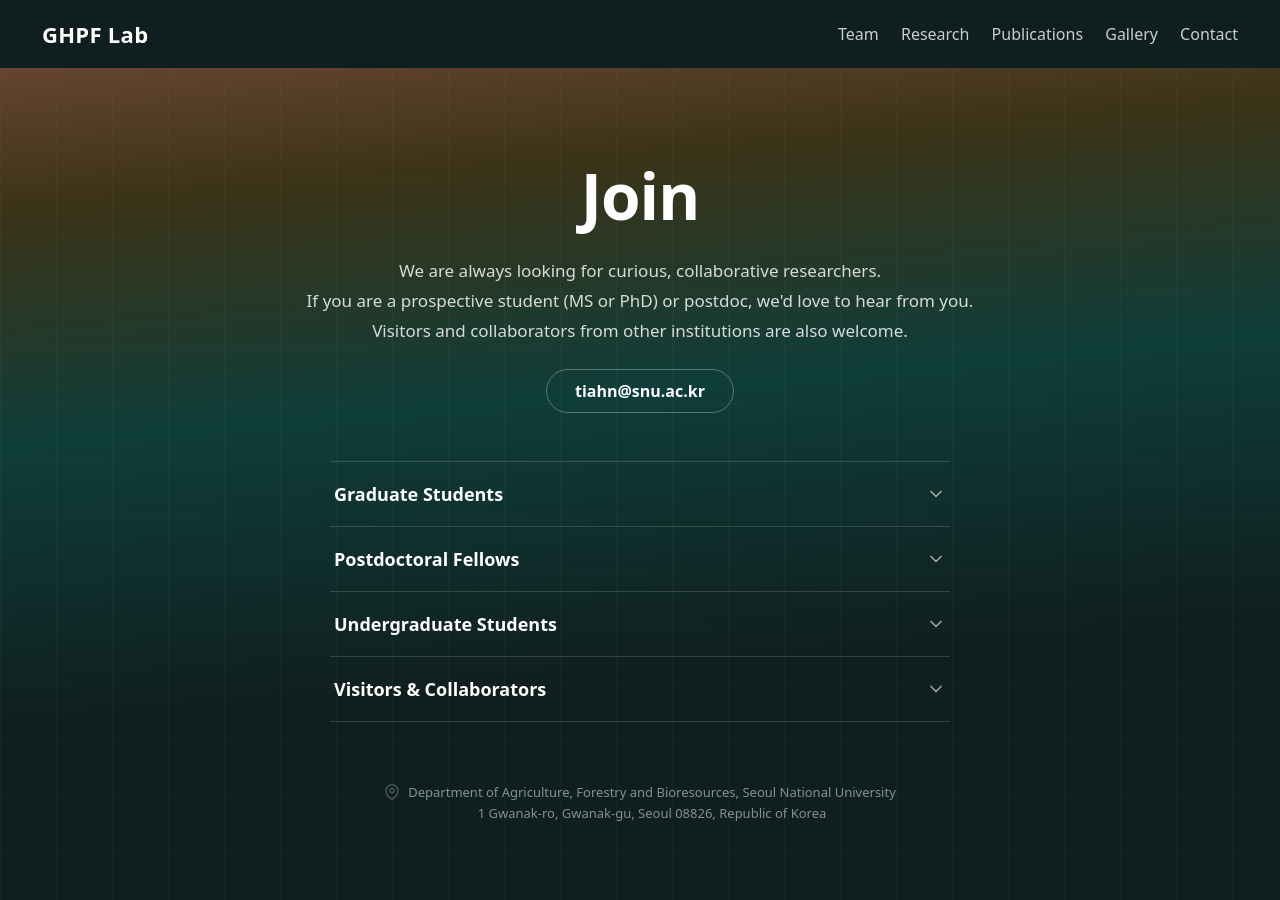
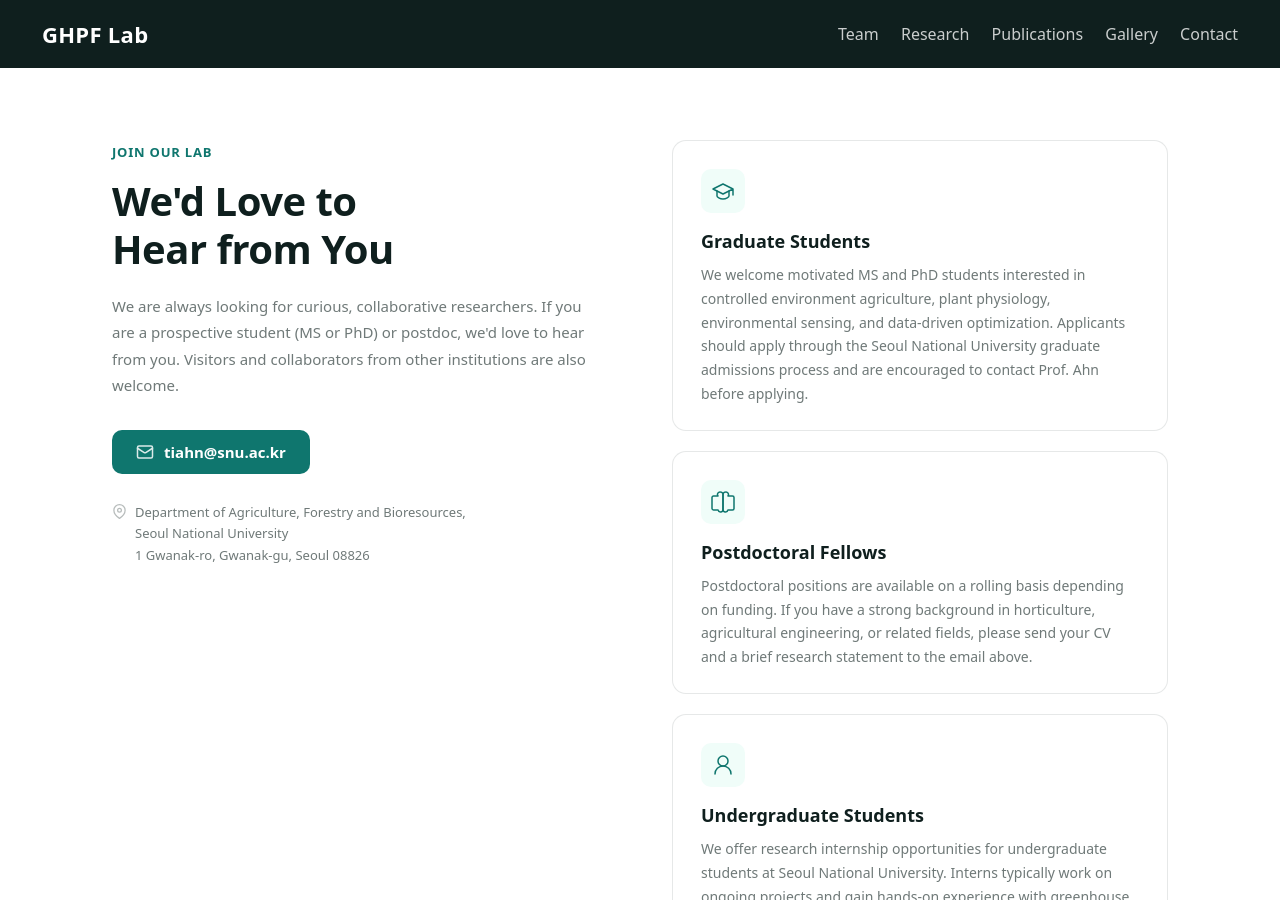
Before and after one commit to evergreendasol/Trial-2-lab-web, a Jekyll site: the page built from contact.md, in a window 1280 px wide and 900 px high. Built offline with Jekyll 4.4.1, drawn with Linux system fonts in a browser that asks for light colours; some of the changed text lies outside the part shown.

Commit message:
Redesign contact page: light 2-column layout with position cards
Replace dark gradient hero + accordion with a clean light-themed
two-column grid layout. Left column has sticky contact info,
right column shows position cards with icons and hover effects.

https://claude.ai/code/session_01TmRjvzfDazRavAh5211o6j

```diff
--- a/assets/css/site.css
+++ b/assets/css/site.css
@@ -960,158 +960,155 @@ a:hover{color:var(--accent)}
 /* =========================
    JOIN / CONTACT PAGE
    ========================= */
-.join-hero{
-  position:relative;
-  min-height:calc(100vh - 68px);
-  display:flex;
-  align-items:center;
-  justify-content:center;
-  background:
-    linear-gradient(175deg,
-      rgba(207,113,75,.45) 0%,
-      rgba(161,98,7,.30) 15%,
-      rgba(15,118,110,.35) 40%,
-      rgba(15,31,30,.92) 70%,
-      var(--dark) 100%),
-    var(--dark);
-  color:#fff;
-  overflow:hidden;
+.join-page{
+  background:var(--bg);
+  padding:72px 0 80px;
 }
 
-.join-hero__overlay{
-  position:absolute;
-  inset:0;
-  background-image:
-    linear-gradient(rgba(255,255,255,.025) 1px, transparent 1px),
-    linear-gradient(90deg, rgba(255,255,255,.025) 1px, transparent 1px);
-  background-size:56px 56px;
-  pointer-events:none;
+.join-page__grid{
+  display:grid;
+  grid-template-columns:1fr 1fr;
+  gap:64px;
+  align-items:start;
+  max-width:1100px;
 }
 
-.join-hero__inner{
-  position:relative;
-  z-index:1;
-  text-align:center;
-  padding:80px 22px 60px;
-  max-width:720px;
-  margin:0 auto;
+/* --- Left: Info column --- */
+.join-info{
+  position:sticky;
+  top:100px;
 }
 
-.join-hero__title{
-  font-size:64px;
-  font-weight:800;
-  letter-spacing:-1px;
-  margin:0 0 28px;
-  line-height:1;
+.join-info__label{
+  display:inline-block;
+  font-size:13px;
+  font-weight:700;
+  letter-spacing:.06em;
+  text-transform:uppercase;
+  color:var(--accent);
+  margin-bottom:16px;
 }
 
-.join-hero__intro{
-  font-size:17px;
-  line-height:1.75;
-  color:rgba(255,255,255,.82);
-  margin:0 0 24px;
+.join-info__title{
+  font-size:40px;
+  font-weight:800;
+  letter-spacing:-.5px;
+  line-height:1.2;
+  color:var(--text);
+  margin:0 0 20px;
 }
 
-.join-hero__email{
-  margin:0 0 48px;
+.join-info__desc{
+  font-size:15px;
+  line-height:1.75;
+  color:var(--muted);
+  margin:0 0 32px;
 }
 
-.join-hero__email a{
-  display:inline-block;
-  font-size:16px;
+.join-info__contact{
+  margin-bottom:28px;
+}
+
+.join-info__email-btn{
+  display:inline-flex;
+  align-items:center;
+  gap:10px;
+  font-size:15px;
   font-weight:600;
   color:#fff;
+  background:var(--accent);
   text-decoration:none;
-  padding:10px 28px;
-  border:1px solid rgba(255,255,255,.30);
-  border-radius:999px;
-  transition:background .2s ease, border-color .2s ease;
+  padding:12px 24px;
+  border-radius:10px;
+  transition:background .2s ease, transform .15s ease;
 }
 
-.join-hero__email a:hover{
-  background:rgba(255,255,255,.12);
-  border-color:rgba(255,255,255,.50);
+.join-info__email-btn:hover{
+  background:var(--dark2);
+  transform:translateY(-1px);
   color:#fff;
 }
 
-/* --- Accordion --- */
-.join-accordion{
-  text-align:left;
-  max-width:620px;
-  margin:0 auto 48px;
+.join-info__email-btn svg{
+  flex-shrink:0;
+  opacity:.85;
 }
 
-.join-accordion__item{
-  border-top:1px solid rgba(255,255,255,.15);
-}
-
-.join-accordion__item:last-child{
-  border-bottom:1px solid rgba(255,255,255,.15);
-}
-
-.join-accordion__header{
+.join-info__address{
   display:flex;
-  align-items:center;
-  justify-content:space-between;
-  padding:20px 4px;
-  cursor:pointer;
-  list-style:none;
-  font-size:18px;
-  font-weight:600;
-  color:#fff;
-  transition:color .2s ease;
-}
-
-.join-accordion__header::-webkit-details-marker{display:none}
-
-.join-accordion__header:hover{
-  color:rgba(255,255,255,1);
-}
-
-.join-accordion__chevron{
-  flex-shrink:0;
-  transition:transform .25s ease;
-  opacity:.6;
-}
-
-.join-accordion__item[open] .join-accordion__chevron{
-  transform:rotate(180deg);
-  opacity:1;
-}
-
-.join-accordion__body{
-  padding:0 4px 20px;
-}
-
-.join-accordion__body p{
-  margin:0;
-  font-size:15px;
-  line-height:1.7;
-  color:rgba(255,255,255,.72);
-}
-
-/* --- Location footer --- */
-.join-hero__location{
-  display:inline-flex;
   align-items:flex-start;
   gap:8px;
   font-size:13px;
-  color:rgba(255,255,255,.50);
-  line-height:1.6;
-  margin-top:12px;
+  line-height:1.65;
+  color:var(--muted);
 }
 
-.join-hero__location svg{
+.join-info__address svg{
   flex-shrink:0;
   margin-top:2px;
   opacity:.5;
 }
 
+/* --- Right: Cards column --- */
+.join-cards{
+  display:flex;
+  flex-direction:column;
+  gap:20px;
+}
+
+.join-card{
+  background:var(--panel);
+  border:1px solid var(--line);
+  border-radius:14px;
+  padding:28px 28px 24px;
+  transition:box-shadow .25s ease, transform .2s ease;
+}
+
+.join-card:hover{
+  box-shadow:0 8px 30px rgba(15,31,30,.08);
+  transform:translateY(-2px);
+}
+
+.join-card__icon{
+  display:flex;
+  align-items:center;
+  justify-content:center;
+  width:44px;
+  height:44px;
+  border-radius:10px;
+  background:var(--bg2);
+  color:var(--accent);
+  margin-bottom:16px;
+}
+
+.join-card__title{
+  font-size:18px;
+  font-weight:700;
+  color:var(--text);
+  margin:0 0 10px;
+}
+
+.join-card__body{
+  margin:0;
+  font-size:14px;
+  line-height:1.7;
+  color:var(--muted);
+}
+
 /* --- Responsive --- */
+@media (max-width:900px){
+  .join-page__grid{
+    grid-template-columns:1fr;
+    gap:48px;
+  }
+  .join-info{
+    position:static;
+  }
+}
 @media (max-width:600px){
-  .join-hero__inner{padding:60px 18px 40px}
-  .join-hero__title{font-size:48px}
-  .join-hero__intro{font-size:15px}
-  .join-accordion__header{font-size:16px;padding:16px 2px}
-  .join-accordion__body p{font-size:14px}
+  .join-page{padding:48px 0 56px}
+  .join-info__title{font-size:32px}
+  .join-card{padding:22px 20px 20px}
+  .join-card__title{font-size:16px}
+  .join-card__body{font-size:13px}
 }
--- a/contact.md
+++ b/contact.md
@@ -3,69 +3,67 @@ layout: default
 title: Contact
 ---
 
-<section class="join-hero">
-  <div class="join-hero__overlay"></div>
-  <div class="container join-hero__inner">
+<section class="join-page">
+  <div class="container join-page__grid">
 
-    <h1 class="join-hero__title">Join</h1>
+    <!-- Left: Contact info (sticky) -->
+    <div class="join-info">
+      <span class="join-info__label">Join Our Lab</span>
+      <h1 class="join-info__title">We'd Love to<br>Hear from You</h1>
+      <p class="join-info__desc">
+        We are always looking for curious, collaborative researchers.
+        If you are a prospective student (MS or PhD) or postdoc, we'd love to hear from you.
+        Visitors and collaborators from other institutions are also welcome.
+      </p>
 
-    <p class="join-hero__intro">
-      We are always looking for curious, collaborative researchers.<br>
-      If you are a prospective student (MS or PhD) or postdoc, we'd love to hear from you.
-      Visitors and collaborators from other institutions are also welcome.
-    </p>
+      <div class="join-info__contact">
+        <a href="mailto:tiahn@snu.ac.kr" class="join-info__email-btn">
+          <svg width="18" height="18" viewBox="0 0 24 24" fill="none" stroke="currentColor" stroke-width="2" stroke-linecap="round" stroke-linejoin="round"><rect x="2" y="4" width="20" height="16" rx="2"/><path d="m22 7-8.97 5.7a1.94 1.94 0 0 1-2.06 0L2 7"/></svg>
+          tiahn@snu.ac.kr
+        </a>
+      </div>
 
-    <p class="join-hero__email">
-      <a href="mailto:tiahn@snu.ac.kr">tiahn@snu.ac.kr</a>
-    </p>
-
-    <div class="join-accordion">
-
-      <details class="join-accordion__item">
-        <summary class="join-accordion__header">
-          <span>Graduate Students</span>
-          <svg class="join-accordion__chevron" width="20" height="20" viewBox="0 0 24 24" fill="none" stroke="currentColor" stroke-width="2" stroke-linecap="round" stroke-linejoin="round"><polyline points="6 9 12 15 18 9"/></svg>
-        </summary>
-        <div class="join-accordion__body">
-          <p>We welcome motivated MS and PhD students interested in controlled environment agriculture, plant physiology, environmental sensing, and data-driven optimization. Applicants should apply through the Seoul National University graduate admissions process and are encouraged to contact Prof. Ahn before applying.</p>
-        </div>
-      </details>
-
-      <details class="join-accordion__item">
-        <summary class="join-accordion__header">
-          <span>Postdoctoral Fellows</span>
-          <svg class="join-accordion__chevron" width="20" height="20" viewBox="0 0 24 24" fill="none" stroke="currentColor" stroke-width="2" stroke-linecap="round" stroke-linejoin="round"><polyline points="6 9 12 15 18 9"/></svg>
-        </summary>
-        <div class="join-accordion__body">
-          <p>Postdoctoral positions are available on a rolling basis depending on funding. If you have a strong background in horticulture, agricultural engineering, or related fields, please send your CV and a brief research statement to the email above.</p>
-        </div>
-      </details>
-
-      <details class="join-accordion__item">
-        <summary class="join-accordion__header">
-          <span>Undergraduate Students</span>
-          <svg class="join-accordion__chevron" width="20" height="20" viewBox="0 0 24 24" fill="none" stroke="currentColor" stroke-width="2" stroke-linecap="round" stroke-linejoin="round"><polyline points="6 9 12 15 18 9"/></svg>
-        </summary>
-        <div class="join-accordion__body">
-          <p>We offer research internship opportunities for undergraduate students at Seoul National University. Interns typically work on ongoing projects and gain hands-on experience with greenhouse systems, sensor networks, and data analysis. Reach out via email to discuss available positions.</p>
-        </div>
-      </details>
-
-      <details class="join-accordion__item">
-        <summary class="join-accordion__header">
-          <span>Visitors &amp; Collaborators</span>
-          <svg class="join-accordion__chevron" width="20" height="20" viewBox="0 0 24 24" fill="none" stroke="currentColor" stroke-width="2" stroke-linecap="round" stroke-linejoin="round"><polyline points="6 9 12 15 18 9"/></svg>
-        </summary>
-        <div class="join-accordion__body">
-          <p>We welcome visiting researchers and are open to collaboration with academic and industry partners. If you are interested in working together on greenhouse horticulture, plant factory systems, or related topics, please get in touch.</p>
-        </div>
-      </details>
-
+      <div class="join-info__address">
+        <svg width="15" height="15" viewBox="0 0 24 24" fill="none" stroke="currentColor" stroke-width="2" stroke-linecap="round" stroke-linejoin="round"><path d="M21 10c0 7-9 13-9 13s-9-6-9-13a9 9 0 0 1 18 0z"/><circle cx="12" cy="10" r="3"/></svg>
+        <span>Department of Agriculture, Forestry and Bioresources,<br>Seoul National University<br>1 Gwanak-ro, Gwanak-gu, Seoul 08826</span>
+      </div>
     </div>
 
-    <div class="join-hero__location">
-      <svg width="16" height="16" viewBox="0 0 24 24" fill="none" stroke="currentColor" stroke-width="2" stroke-linecap="round" stroke-linejoin="round"><path d="M21 10c0 7-9 13-9 13s-9-6-9-13a9 9 0 0 1 18 0z"/><circle cx="12" cy="10" r="3"/></svg>
-      <span>Department of Agriculture, Forestry and Bioresources, Seoul National University<br>1 Gwanak-ro, Gwanak-gu, Seoul 08826, Republic of Korea</span>
+    <!-- Right: Position cards -->
+    <div class="join-cards">
+
+      <div class="join-card">
+        <div class="join-card__icon">
+          <svg width="24" height="24" viewBox="0 0 24 24" fill="none" stroke="currentColor" stroke-width="1.5" stroke-linecap="round" stroke-linejoin="round"><path d="M22 10v6M2 10l10-5 10 5-10 5z"/><path d="M6 12v5c0 1.1 2.7 3 6 3s6-1.9 6-3v-5"/></svg>
+        </div>
+        <h3 class="join-card__title">Graduate Students</h3>
+        <p class="join-card__body">We welcome motivated MS and PhD students interested in controlled environment agriculture, plant physiology, environmental sensing, and data-driven optimization. Applicants should apply through the Seoul National University graduate admissions process and are encouraged to contact Prof. Ahn before applying.</p>
+      </div>
+
+      <div class="join-card">
+        <div class="join-card__icon">
+          <svg width="24" height="24" viewBox="0 0 24 24" fill="none" stroke="currentColor" stroke-width="1.5" stroke-linecap="round" stroke-linejoin="round"><path d="M9.5 2A2.5 2.5 0 0 1 12 4.5v15a2.5 2.5 0 0 1-4.96.44H2.5A1.5 1.5 0 0 1 1 18.5v-11A1.5 1.5 0 0 1 2.5 6h4.54A2.5 2.5 0 0 1 9.5 2Z"/><path d="M14.5 2A2.5 2.5 0 0 0 12 4.5v15a2.5 2.5 0 0 0 4.96.44h4.54a1.5 1.5 0 0 0 1.5-1.5v-11a1.5 1.5 0 0 0-1.5-1.5h-4.54A2.5 2.5 0 0 0 14.5 2Z"/></svg>
+        </div>
+        <h3 class="join-card__title">Postdoctoral Fellows</h3>
+        <p class="join-card__body">Postdoctoral positions are available on a rolling basis depending on funding. If you have a strong background in horticulture, agricultural engineering, or related fields, please send your CV and a brief research statement to the email above.</p>
+      </div>
+
+      <div class="join-card">
+        <div class="join-card__icon">
+          <svg width="24" height="24" viewBox="0 0 24 24" fill="none" stroke="currentColor" stroke-width="1.5" stroke-linecap="round" stroke-linejoin="round"><circle cx="12" cy="8" r="5"/><path d="M20 21a8 8 0 0 0-16 0"/></svg>
+        </div>
+        <h3 class="join-card__title">Undergraduate Students</h3>
+        <p class="join-card__body">We offer research internship opportunities for undergraduate students at Seoul National University. Interns typically work on ongoing projects and gain hands-on experience with greenhouse systems, sensor networks, and data analysis. Reach out via email to discuss available positions.</p>
+      </div>
+
+      <div class="join-card">
+        <div class="join-card__icon">
+          <svg width="24" height="24" viewBox="0 0 24 24" fill="none" stroke="currentColor" stroke-width="1.5" stroke-linecap="round" stroke-linejoin="round"><circle cx="12" cy="12" r="10"/><path d="M2 12h20"/><path d="M12 2a15.3 15.3 0 0 1 4 10 15.3 15.3 0 0 1-4 10 15.3 15.3 0 0 1-4-10 15.3 15.3 0 0 1 4-10z"/></svg>
+        </div>
+        <h3 class="join-card__title">Visitors &amp; Collaborators</h3>
+        <p class="join-card__body">We welcome visiting researchers and are open to collaboration with academic and industry partners. If you are interested in working together on greenhouse horticulture, plant factory systems, or related topics, please get in touch.</p>
+      </div>
+
     </div>
 
   </div>
```
